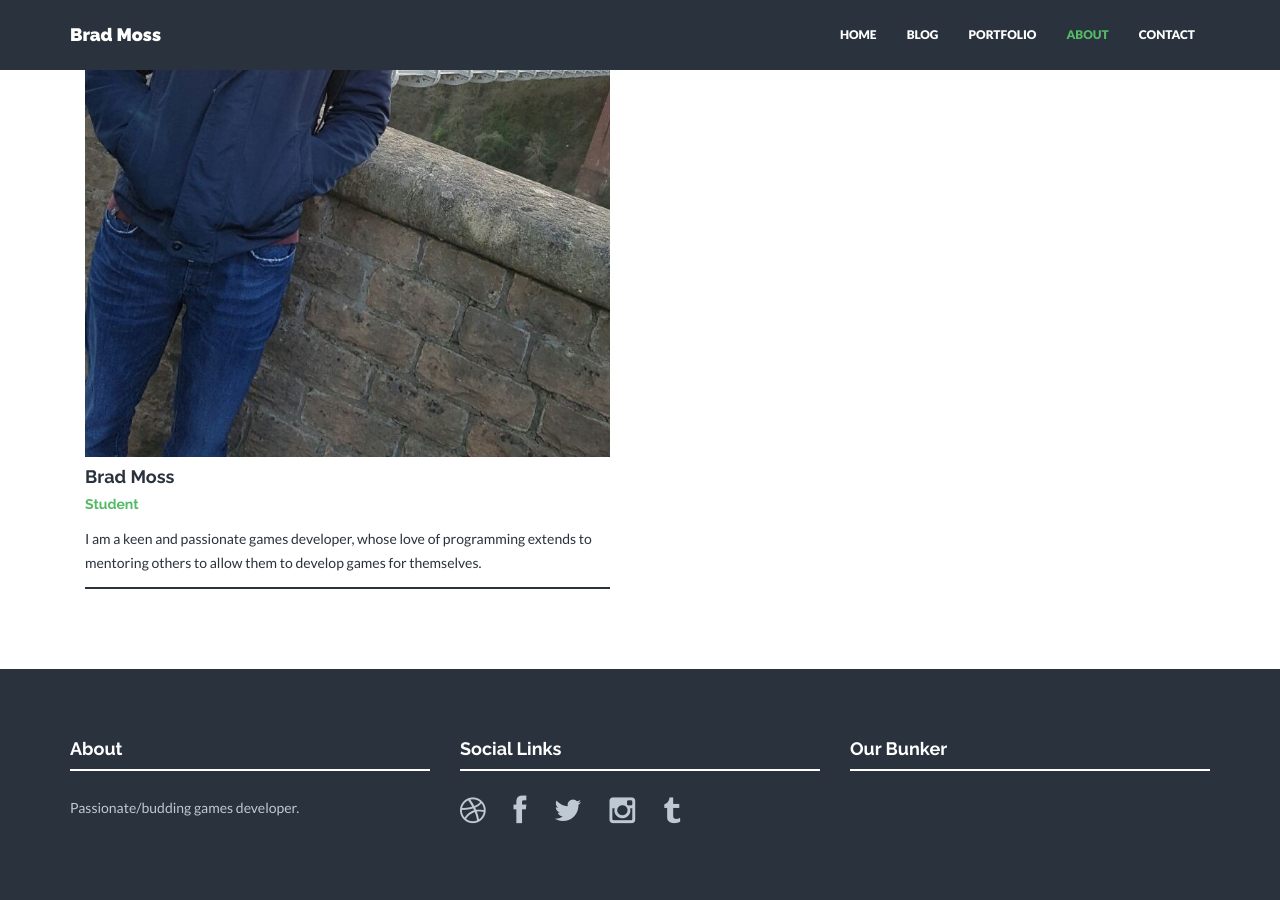
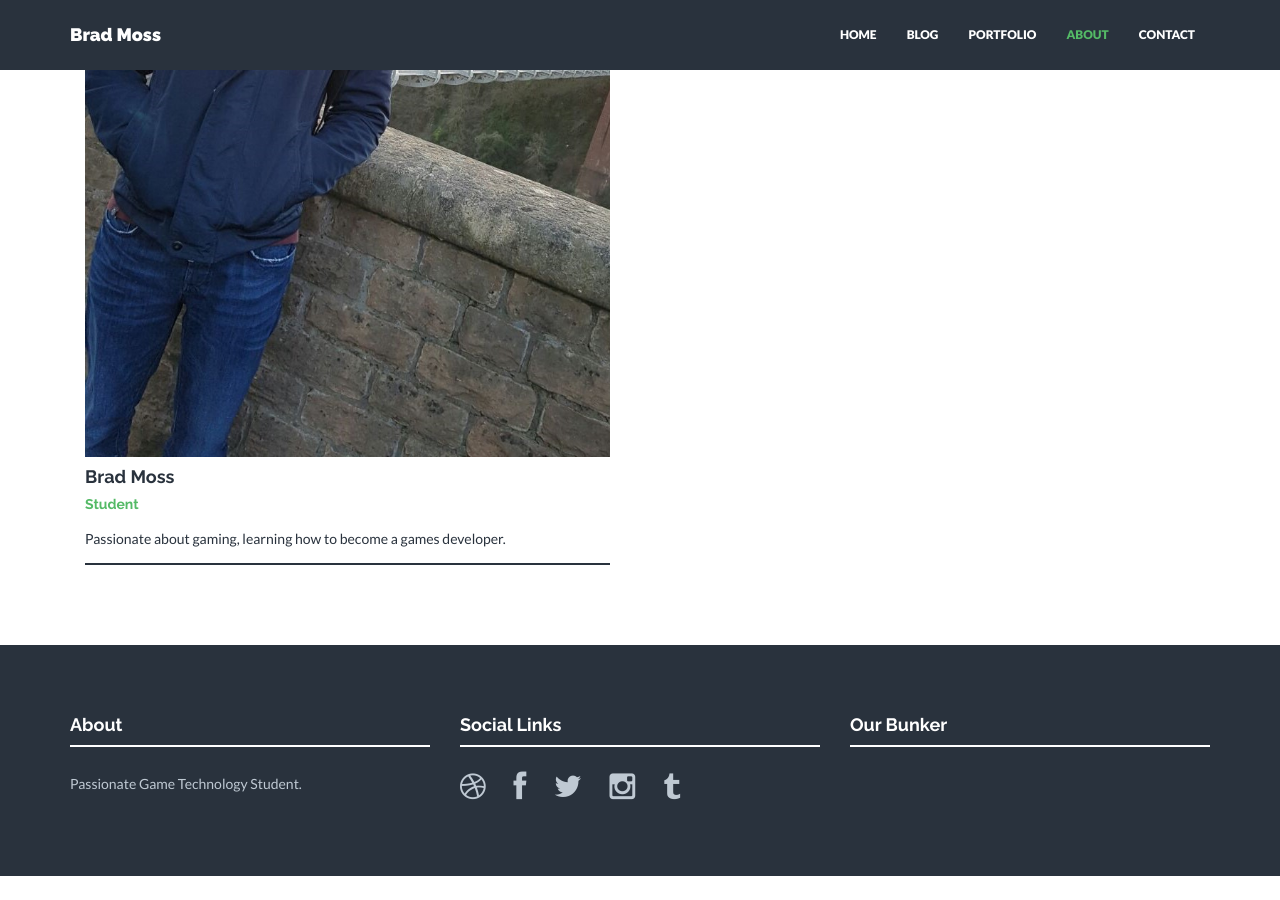
Before and after one commit to bmoss656/bmoss656.github.io, a Jekyll site: the page built from about.html, in a window 1280 px wide and 900 px high, scrolled down 626 px. Built offline with Jekyll 4.4.1, drawn with Linux system fonts in a browser that asks for light colours; nearby versions of some CDN libraries; after the commit the page ends 1502 px from its top, so only the background shows below that.

Commit message:
Update _config.yml

```diff
--- a/_config.yml
+++ b/_config.yml
@@ -63,7 +63,7 @@ email: bmoss656@gmail.com
 members:
   - name: Brad Moss
     position: Student
-    text: I am a keen and passionate games developer, whose love of programming extends to mentoring others to allow them to develop games for themselves.
+    text: Passionate about gaming, learning how to become a games developer.
 
     social:
       - title: envelope #use for email address
@@ -71,4 +71,4 @@ members:
 
 
 # Short text about your company. Shown in footer on every page and also separately on Home and Contact page.
-about: "Passionate/budding games developer."
+about: "Passionate Game Technology Student."
```
